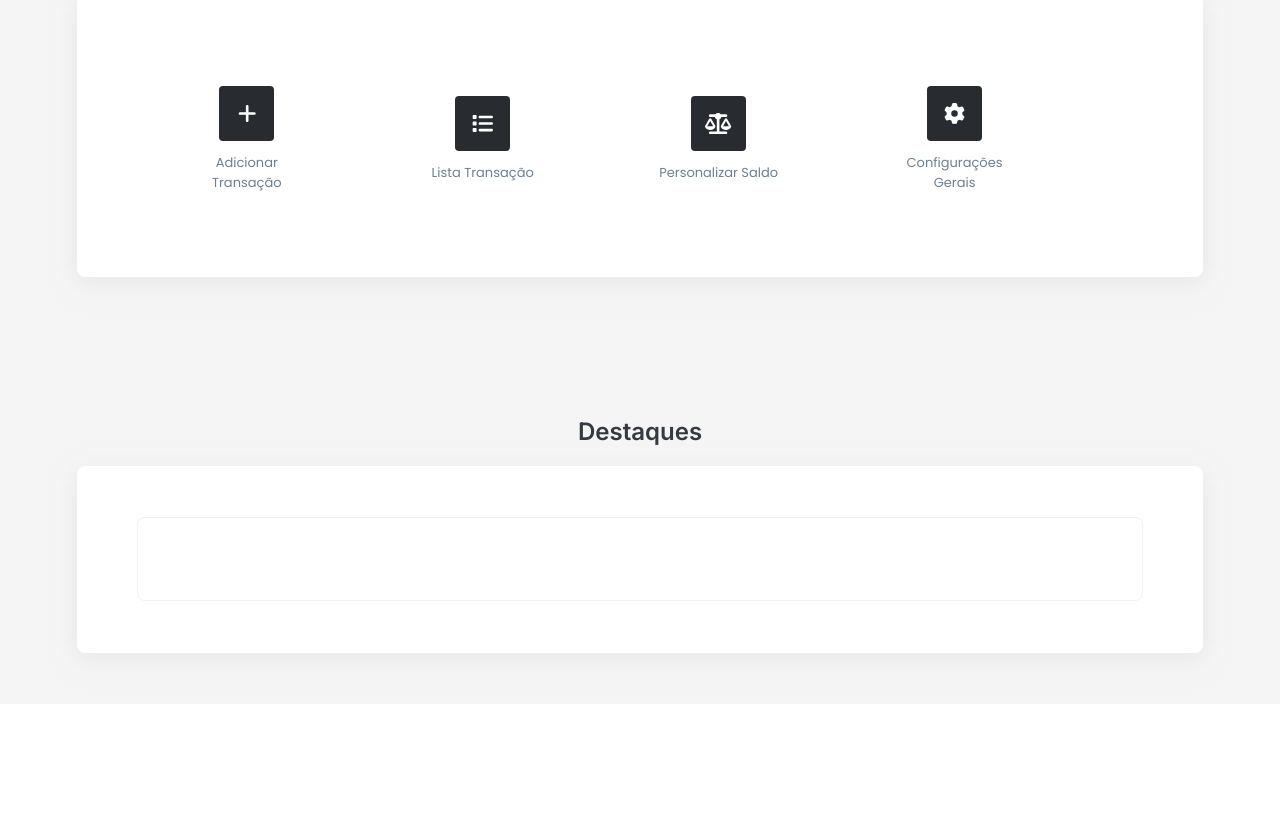
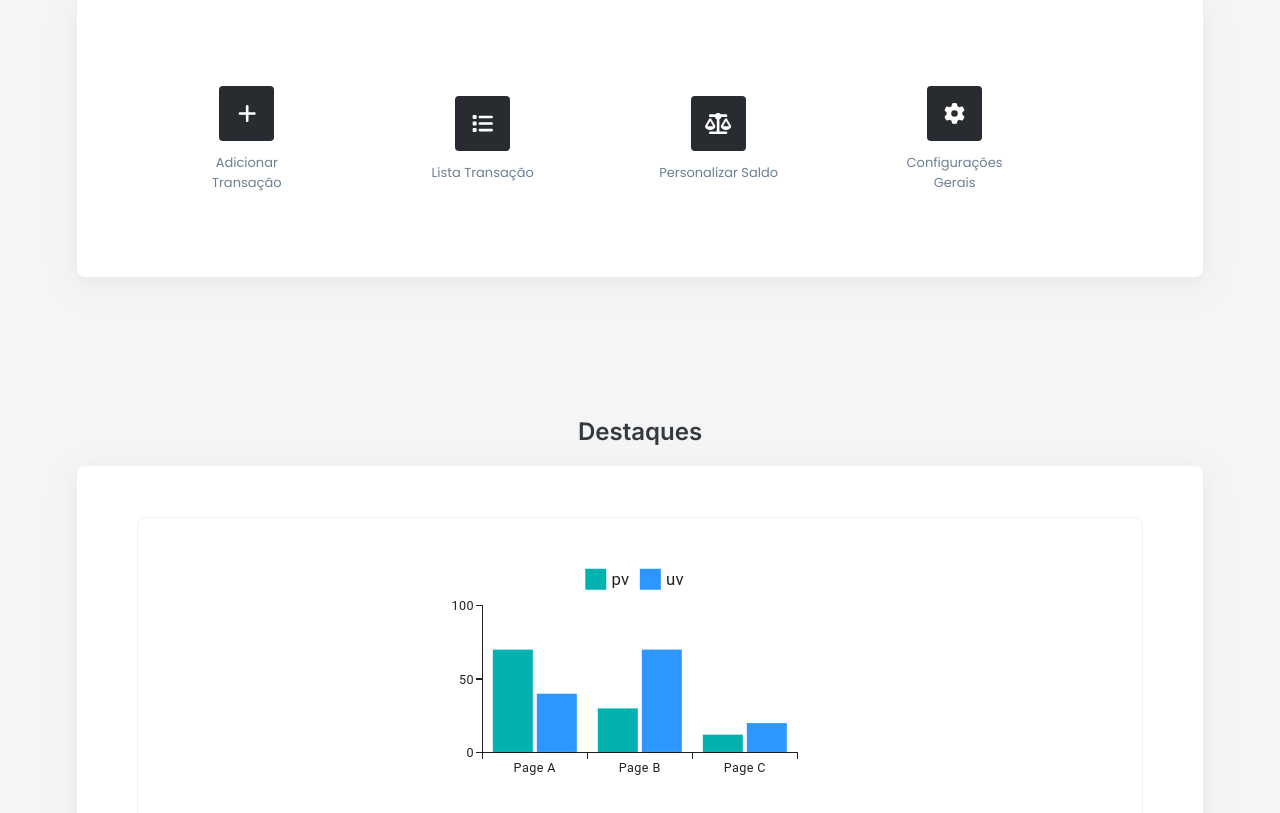
Before and after one commit to LucasLima0202/Controlnomy, a React (Vite) app in the folder frontend/: page /Dashboard in a window 1280 px wide. Shown: the part 1185-1998 px from the top of the page. Before the commit the page ends 1889 px from the top, so only its background shows below. Built offline with nearby package versions, Linux system fonts and the light colour scheme; no server answers.

Commit message:
:sparkles: feat: chart using lib mui x

```diff
--- a/frontend/src/App.tsx
+++ b/frontend/src/App.tsx
@@ -8,6 +8,7 @@ import Transactions from "./pages/Transactions";
 import EditTransactions from "./pages/EditTransactions";
 import StartHereForm from "./pages/Start";
 import RedirectPage from "./pages/Redirect";
+import SettingsPage from "./pages/Settings";
 
 const App: React.FC = () => {
   // const { isAuthenticated, setIsAuthenticated } = useAuth();
@@ -32,6 +33,7 @@ const App: React.FC = () => {
         <Route path="/EditTransactions" element={<EditTransactions/>} />
         <Route path="/StartHere" element={<StartHereForm></StartHereForm>}/>
         {/* <Route path="/Dashboard" element={isAuthenticated ? <Dashboard /> : <Navigate to="/Login" />} /> */}
+        <Route path="/Settings" element={<SettingsPage></SettingsPage>}/>
         <Route path="/Dashboard" element={<Dashboard />} />
 
       </Routes>
--- a/frontend/src/components/Navbar.tsx
+++ b/frontend/src/components/Navbar.tsx
@@ -1,7 +1,7 @@
 // Importações necessárias
 import { useEffect, useState } from "react";
 import styled from "styled-components";
-import { useNavigate } from "react-router-dom";
+import { Link, useNavigate } from "react-router-dom";
 import axios from "axios";
 
 
@@ -159,6 +159,12 @@ const DropdownItem = styled.a`
   padding-top:9%;
   font-size: 1.1rem;
   margin-bottom: 1rem;
+  text-decoration:none !important;
+
+  a{
+    text-decoration:none !important;
+
+  }
   &:hover {
     color: #aaa;
   }
@@ -182,6 +188,12 @@ width:100%;
   width:90%;
   }
 `;
+
+const Linkcustom = styled.a`
+text-decoration:none !important;
+color: #FFFFFF;
+
+`
 
 const Navbar = () => {
   const [menuOpen, setMenuOpen] = useState(false);
@@ -214,13 +226,19 @@ const Navbar = () => {
       <DropdownMenu isOpen={menuOpen}>
         <CloseButton onClick={handleToggleMenu}>×</CloseButton>
         <DropdownItem href="#" onClick={handleToggleMenu}>
-          Home
+        <Link to={'/dashboard'}>
+        <Linkcustom>Dashboard</Linkcustom>
+        </Link>
         </DropdownItem>
         <DropdownItem href="#" onClick={handleToggleMenu}>
-          Dashboard
+        <Link to={'/transactions'}>
+        <Linkcustom>Transações</Linkcustom>
+        </Link>
         </DropdownItem>
         <DropdownItem href="#" onClick={handleToggleMenu}>
-          Settings
+        <Link to={'/settings'}>
+        <Linkcustom>Settings</Linkcustom>
+        </Link>
         </DropdownItem>
         <DropdownItem onClick={handleLogout}>
           <ButtonLogout>Logout</ButtonLogout>
--- /dev/null
+++ b/frontend/src/components/charts/chart_one/chartone.tsx
@@ -0,0 +1,47 @@
+import styled from "styled-components";
+
+const GroupWelcome = styled.div`
+width:80%;
+display:flex;
+justify-content:center;
+gap:7px;
+align-items:center;
+flex-direction:row;
+background-color:#FFFFFF;
+margin-top:0%;
+margin-bottom:4%;
+padding: 4%;
+border-radius: 8px;
+box-shadow:  rgba(201, 201, 201, 0.15) 0px 4px 16px, rgba(201, 201, 201, 0.15) 0px 8px 32px;`
+
+
+const GroupLine = styled.div`
+width:90%;
+border: solid #F1F1F1 0.8px;
+display:flex;
+justify-content:center;
+gap:6%;
+align-content:center;
+align-items:center;
+flex-direction:row;
+background-color:#FFFFFF;
+padding: 4%;
+border-radius: 8px;
+svg{
+    transform: scale(1.05)
+}
+`
+
+const Chartone = ({children}: any) => {
+    return(
+        <>
+         <GroupWelcome>
+                <GroupLine>
+                    {children}
+                </GroupLine>
+            </GroupWelcome>
+        </>
+    )
+}
+
+export default Chartone;
--- a/frontend/src/pages/Dashboard.tsx
+++ b/frontend/src/pages/Dashboard.tsx
@@ -1,18 +1,17 @@
 import styled from "styled-components";
 import Navbarui from "../components/Navbar";
-import { getCurrentDate } from "../utils/data"; // Ajuste o caminho conforme necessário
-import Lottie from "react-lottie";
 import animationData from "../assets/lotties/welcome.json"
-import { Link, useNavigate } from "react-router-dom";
-import BoxInsight from "../components/BoxHotkey";
 import DatePicker from "react-datepicker";
 import "react-datepicker/dist/react-datepicker.css"; // Importando o estilo para o DatePicker
 import BoxAtalhos from "../components/BoxHotkey";
 import BoxGlobal from "../components/BoxGlobal";
-import { useContext, useEffect, useState } from "react";
+import {  useEffect, useState } from "react";
 import axios from "axios";
 import { FontAwesomeIcon } from "@fortawesome/react-fontawesome";
-import { faArrowLeft, faArrowRight, faChevronLeft, faChevronRight, faCreditCard, faIceCream, faMoneyBill, faMoneyBill1Wave, faMoneyBills, faMoneyBillWave, faReceipt, faSeedling } from "@fortawesome/free-solid-svg-icons";
+import { faChevronLeft, faChevronRight,  faMoneyBill,  faMoneyBillWave,  faReceipt, faSeedling } from "@fortawesome/free-solid-svg-icons";
+import Chartone from "../components/charts/chart_one/chartone";
+import { BarChart } from '@mui/x-charts/BarChart';
+
 // import { Link } from 'react-scroll';
 
 const defaultOptions = {
@@ -348,6 +347,14 @@ align-items:center;
 justify-content:center;
 width:100%;
 `
+const uData = [40, 70, 20 ];
+const pData = [70, 30, 12];
+const xLabels = [
+  'Page A',
+  'Page B',
+  'Page C',
+
+];
 
 const Dashboard = () => {
   const [releasedamnt, setReleasedamnt] = useState(null);
@@ -492,8 +499,18 @@ const Dashboard = () => {
         <Title>Atalhos</Title>
         <BoxAtalhos />
         <Title>Destaques</Title>
-        <BoxGlobal />
-
+        <Chartone>
+        <BarChart
+        width={400}
+        height={240
+        }
+        series={[
+          { data: pData, label: 'pv', id: 'pvId' },
+          { data: uData, label: 'uv', id: 'uvId' },
+        ]}
+        xAxis={[{ data: xLabels, scaleType: 'band' }]}
+      />
+        </Chartone>
 
       </BodyGroup>
     </WholeSite>
--- /dev/null
+++ b/frontend/src/pages/Settings.tsx
@@ -0,0 +1,9 @@
+const SettingsPage = () => {
+    return(
+        <>
+
+        </>
+    )
+}
+
+export default SettingsPage
```
Also changed, not shown: package.json (+11 -0 lines), 2 other files (tests, documents, lock files or other folders).
